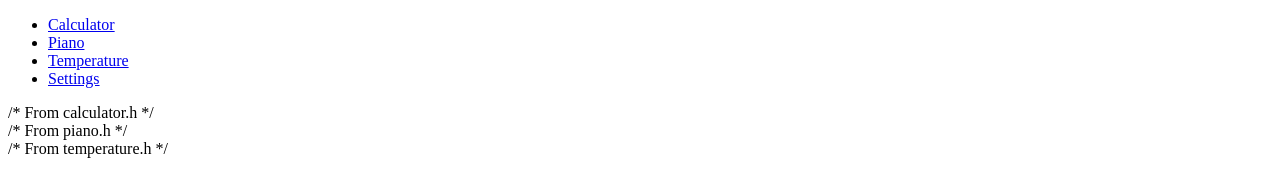
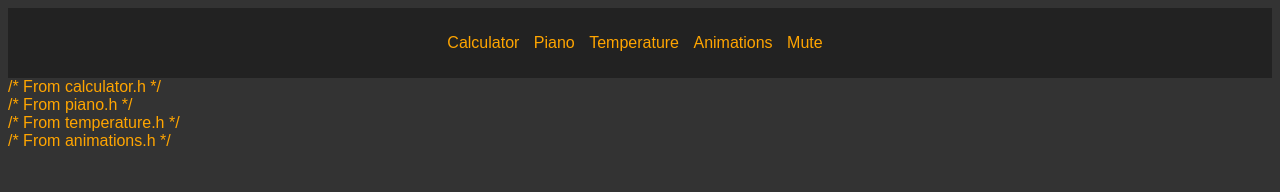
Before and after one commit to Tom-Neverwinter/Belt_Gizmo, a plain HTML site: page index.html in a window 1280 px wide. Drawn offline with Linux system fonts and the light colour scheme.

Commit message:
Update index.html

```diff
--- a/index.html
+++ b/index.html
@@ -3,12 +3,44 @@
 <head>
   <style>
     /* Add your CSS styles here */
+    body {
+      font-family: Arial, sans-serif;
+      background-color: #333;
+      color: #FFA500;
+    }
+    h1 {
+      text-align: center;
+    }
+    nav {
+      background-color: #222;
+      color: #FFA500;
+      padding: 10px;
+      text-align: center;
+    }
+    nav ul {
+      list-style-type: none;
+      padding: 0;
+    }
+    nav ul li {
+      display: inline;
+      margin-right: 10px;
+    }
+    nav ul li a {
+      color: #FFA500;
+      text-decoration: none;
+    }
+    /* Additional styles from each .h file */
+    /* From calculator.h */
+    /* From piano.h */
+    /* From temperature.h */
+    /* From animations.h */
   </style>
   <script>
     /* Add your JavaScript code here */
     /* From calculator.h */
     /* From piano.h */
     /* From temperature.h */
+    /* From animations.h */
   </script>
 </head>
 <body>
@@ -17,7 +49,8 @@
       <li><a href="#calculator">Calculator</a></li>
       <li><a href="#piano">Piano</a></li>
       <li><a href="#temperature">Temperature</a></li>
-      <li><a href="#settings">Settings</a></li>
+      <li><a href="#animations">Animations</a></li>
+      <li><a href="#" id="mute">Mute</a></li>
     </ul>
   </nav>
 
@@ -36,8 +69,15 @@
     /* From temperature.h */
   </section>
 
-  <section id="settings">
-    <!-- Add your settings HTML here -->
+  <section id="animations">
+    <!-- Add your animations HTML here -->
+    /* From animations.h */
   </section>
+
+  <script>
+    document.getElementById('mute').addEventListener('click', function() {
+      /* Add code to send a request to the server to toggle the mute state */
+    });
+  </script>
 </body>
 </html>
```
